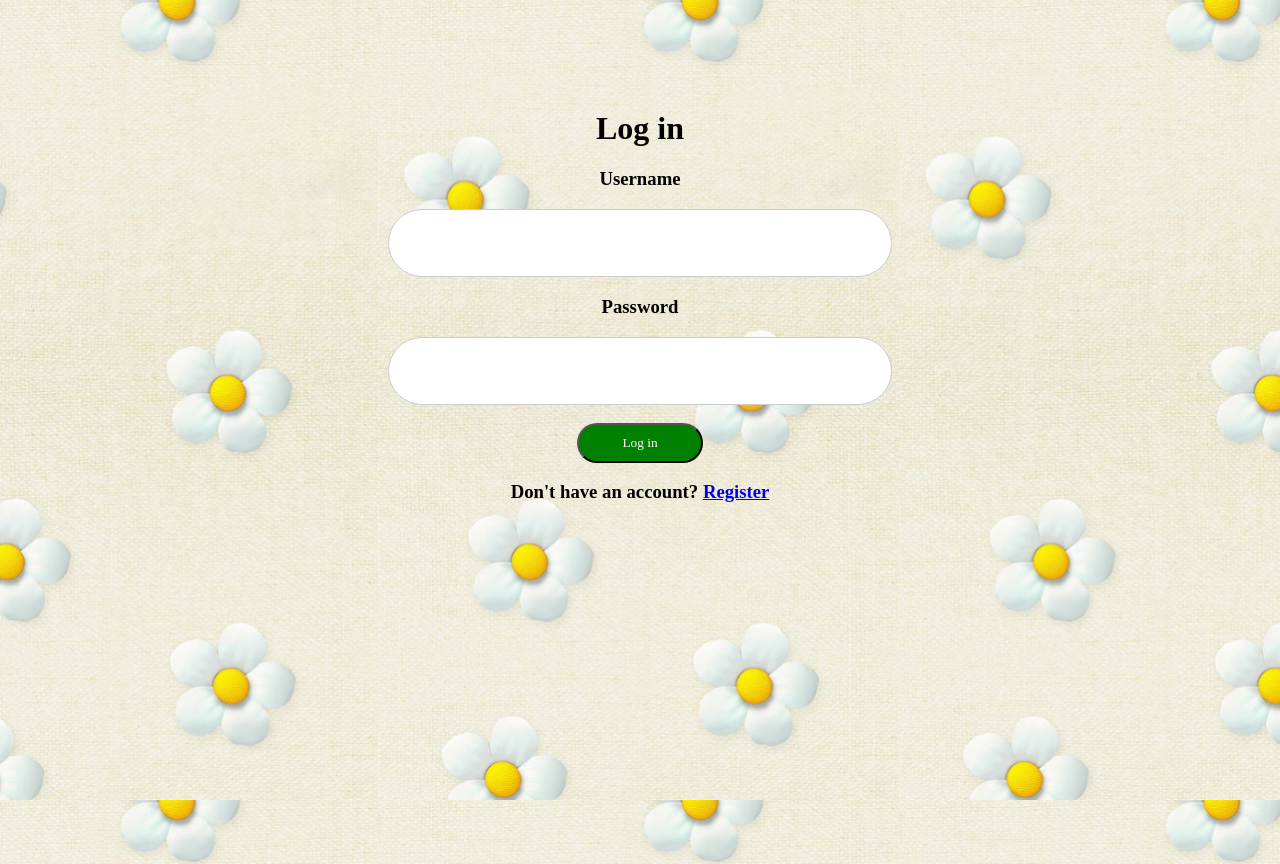
After one commit to miriie/pikmin, a Flask app: template templates/login.html in a window 1280 px wide. The commit adds this page. Run offline with Flask 3, Linux system fonts and the light colour scheme; the template is opened without the code that fills it, so the values that code supplies are empty.

Commit message:
Login and Resgiter add

```diff
--- a/static/stylesheet.css
+++ b/static/stylesheet.css
@@ -269,3 +269,39 @@ textarea {
   background-color: navy;
   color: white;
 }
+*{
+  font-family: "Cascadia Code";
+}
+
+h1 {
+  text-align: center;
+}
+
+body {
+  text-align: center;
+  margin: 10px;
+  padding-top: 100px;
+}
+
+.wrapper {
+  width: 100%;
+  height: 100%;
+  border-radius: 40px;
+}
+
+.input-box input {
+  padding: 10px 20px 10px 20px;
+  width: 40%;
+  height: 10%;
+  border-radius: 40px;
+}
+
+.button {
+  text-align: center;
+  background-color: green;
+  color: white;
+  width: 10%;
+  padding: 10px;
+  border-radius: 40px;
+  cursor: pointer;
+}
--- /dev/null
+++ b/templates/login.html
@@ -0,0 +1,28 @@
+<html>
+    <head>
+        <title> login </title>
+        <link rel="stylesheet" href="{{ url_for('static', filename='stylesheet.css') }}">
+    </head>
+
+    <body>
+        <h1> Log in </h1>
+        <form id="login" method="POST" action="/login">
+            <div class= "wrapper">
+                <div class= "input-box">
+                    <h3> Username </h3>
+                    <input type="text" id="username" name="username" required>
+                    <h3> Password </h3>
+                    <input type="text" id="password" name="password" required>
+                </div>
+                <br>
+                <button type="submit" id="login-button" class="button">Log in</button>
+                <h3>
+                    Don't have an account? <a href="{{ url_for('registration_form') }}">Register</a>
+                </h3>
+                {% if message %}
+                <p>{{ message }}</p>
+                {% endif %}
+            </div>
+        </form>
+    </body>
+</html>
```
Also changed, not shown: templates/register.html (added, +30 -0 lines).
